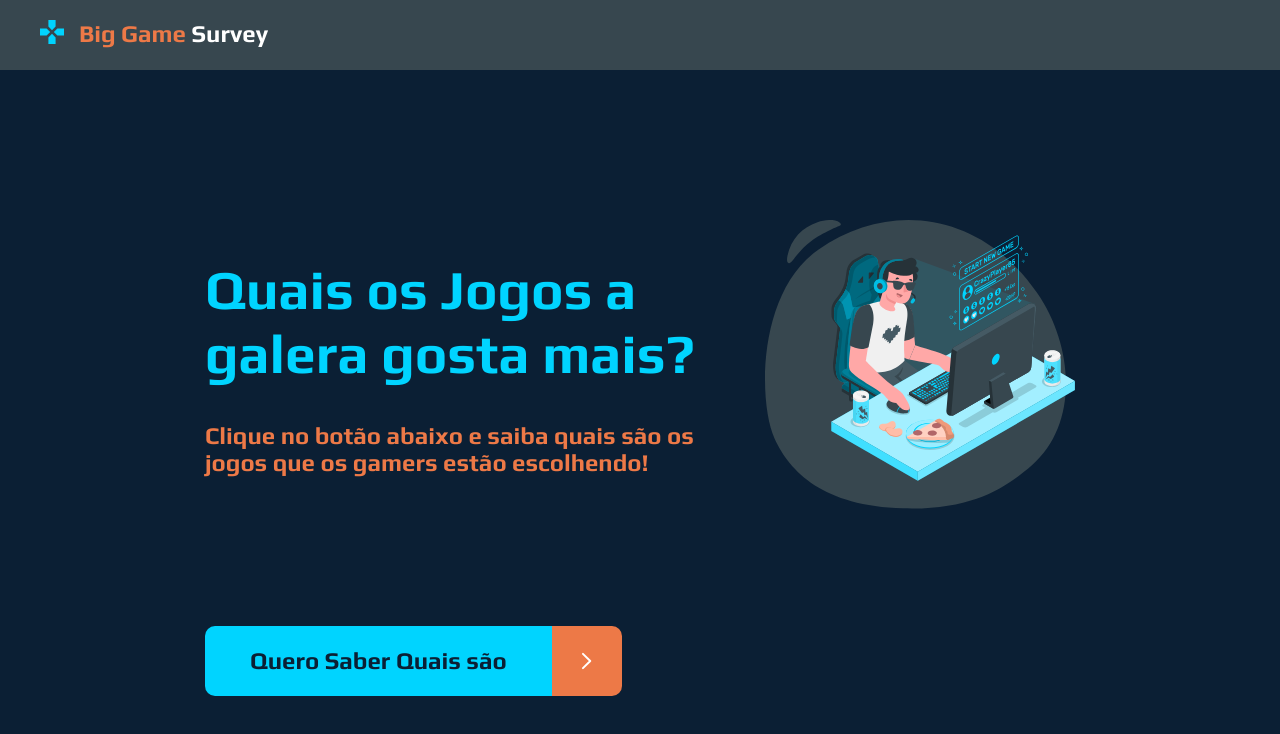
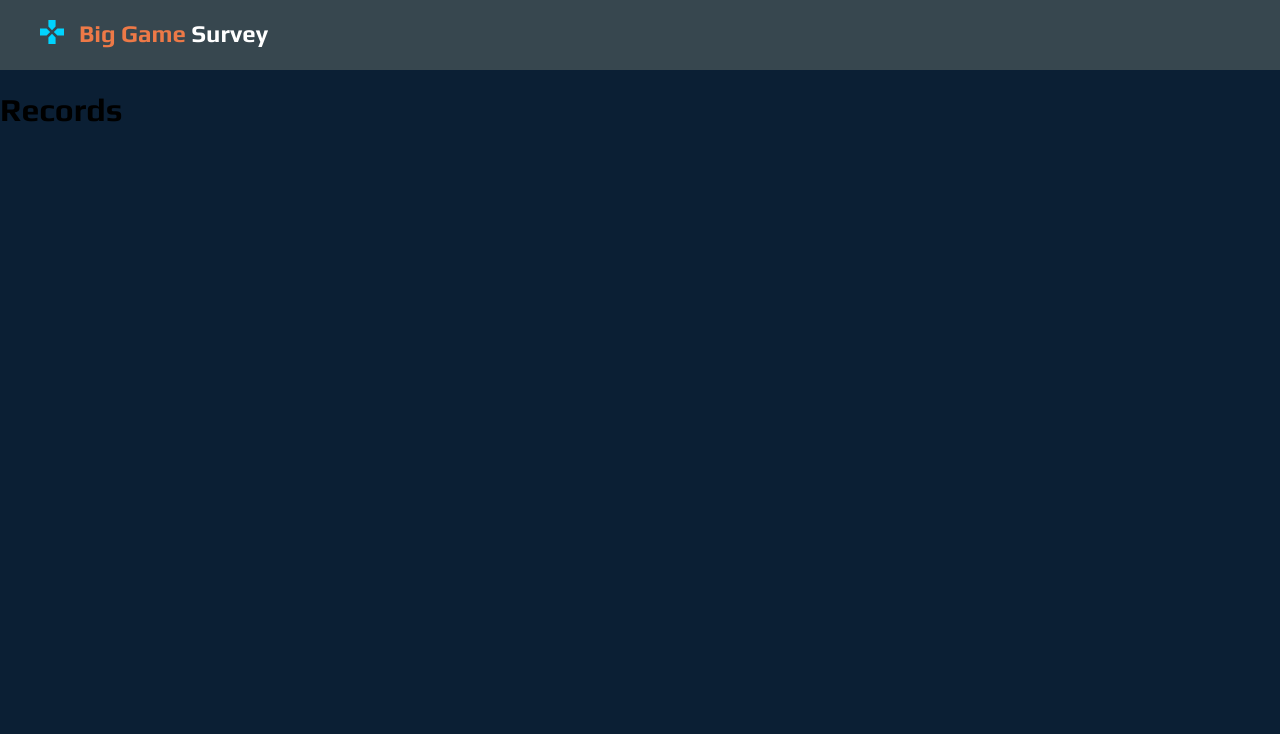
Before and after one commit to Thiago771414/dsPesquisa, a React (Create React App) app in the folder front-web/: page /records in a window 1280 px wide. Shown: the top 734 px of the page. Built offline with nearby package versions, Linux system fonts and the light colour scheme.

Commit message:
Criando navegação vom rotas

```diff
--- a/front-web/package.json
+++ b/front-web/package.json
@@ -10,8 +10,10 @@
     "@types/node": "^16.11.26",
     "@types/react": "^17.0.39",
     "@types/react-dom": "^17.0.11",
+    "@types/react-router-dom": "^5.3.3",
     "react": "^17.0.2",
     "react-dom": "^17.0.2",
+    "react-router-dom": "^5.2.0",
     "react-scripts": "5.0.0",
     "typescript": "^4.5.5",
     "web-vitals": "^2.1.4"
--- a/front-web/src/App.tsx
+++ b/front-web/src/App.tsx
@@ -1,16 +1,10 @@
 import React from 'react';
 import './App.css';
-import Header from './components/Header';
-import Home from './pages/Home';
-
+import Routess from './Routes';
 
 function App() {
   return (
-    <div>
-      <Header/>
-      <Home/>
-    </div>
-
+    <Routess/>
   );
 }
 
--- /dev/null
+++ b/front-web/src/Routes.tsx
@@ -0,0 +1,21 @@
+import React from 'react';
+import { BrowserRouter, Switch, Route } from 'react-router-dom';
+import Header from './components/Header';
+import Home from './pages/Home';
+import Records from './pages/Records';
+
+const Routess = () => (
+    <BrowserRouter>
+        <Header/>
+        <Switch>
+            <Route path='/' exact>
+                <Home/>
+            </Route>
+            <Route path='/records'>
+                <Records/>
+            </Route>
+        </Switch>
+    </BrowserRouter>
+);
+
+export default Routess;
--- a/front-web/src/components/Header/index.tsx
+++ b/front-web/src/components/Header/index.tsx
@@ -1,14 +1,17 @@
 import React from 'react';
+import { Link } from 'react-router-dom';
 import { ReactComponent as Logo } from '../../assets/logo.svg';
 import './styles.css';
 
 const Header = () => (
     <header className="main-header">
         <Logo/>
-        <div className="logo-text">
-            <span className="logo-text-1">Big Game</span>
-            <span className="logo-text-2"> Survey</span>
-        </div>
+        <Link to="/">
+            <div className="logo-text">
+                <span className="logo-text-1">Big Game</span>
+                <span className="logo-text-2"> Survey</span>
+            </div>
+        </Link>
     </header>
 );
 
--- a/front-web/src/pages/Home/index.tsx
+++ b/front-web/src/pages/Home/index.tsx
@@ -1,4 +1,5 @@
 import React from 'react';
+import { Link } from 'react-router-dom';
 import { ReactComponent as ArrowIcon } from '../../assets/arrow.svg';
 import { ReactComponent as GamerImage } from '../../assets/gamer.svg';
 import './styles.css';
@@ -12,6 +13,7 @@
             <h3 className="home-text-subtitle">
                 Clique no botão abaixo e saiba quais são os jogos que os gamers estão escolhendo!
             </h3>
+            <Link to="/records">
                 <div className="home-actions">
                     <button className="home-btn">
                         Quero Saber Quais são
@@ -20,6 +22,7 @@
                         <ArrowIcon/>
                     </div>
                 </div>
+            </Link>
         </div>
         <GamerImage className='home-image'/>
     </div>
--- /dev/null
+++ b/front-web/src/pages/Records/index.tsx
@@ -0,0 +1,7 @@
+import React from 'react';
+
+const Records = () => (
+    <h1>Records</h1>
+);
+
+export default Records;
```
Also changed, not shown: 1 other file (tests, documents, lock files or other folders). Lines whose indentation alone changed are shown as unchanged.
